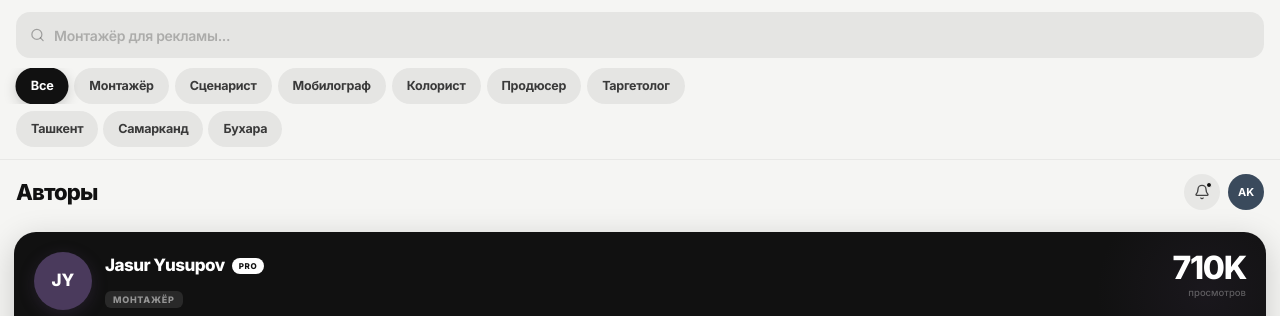
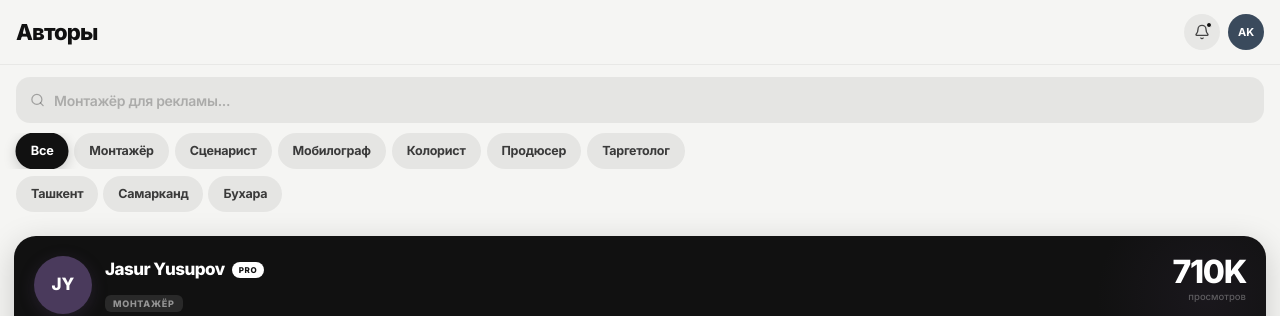
Before and after one commit to d666af/creator, a Next.js app: page /creators in a window 1280 px wide. Shown: the top 316 px of the page. Built offline with nearby package versions, Linux system fonts and the light colour scheme.

Commit message:
Авторы: app bar fixed, search+filters scroll with content
Title/bell/avatar are now position:fixed at top. Search input and
filter chips scroll with the page content.

https://claude.ai/code/session_01RoK5eG2PXpCqnuoe5TNRwv

```diff
--- a/app/creators/page.tsx
+++ b/app/creators/page.tsx
@@ -221,13 +221,31 @@ export default function CreatorsPage() {
   return (
     <div style={{ background: '#F5F5F3', minHeight: '100vh', paddingBottom: 100, paddingTop: headerH }}>
 
-      {/* ── Fixed search + filters ── */}
+      {/* ── Fixed app bar (title + bell + avatar) ── */}
       <div ref={headerRef} style={{
         position: 'fixed', top: 0, left: 0, right: 0, zIndex: 20,
         background: 'rgba(245,245,243,0.94)',
         backdropFilter: 'blur(16px)', WebkitBackdropFilter: 'blur(16px)',
         borderBottom: '1px solid rgba(0,0,0,0.05)',
       }}>
+        <div style={{ display: 'flex', alignItems: 'center', justifyContent: 'space-between', padding: '14px 16px 14px' }}>
+          <span style={{ fontSize: 22, fontWeight: 900, color: '#111', letterSpacing: '-0.04em' }}>Авторы</span>
+          <div style={{ display: 'flex', alignItems: 'center', gap: 8 }}>
+            {(activeCount > 0 || query) && (
+              <button onClick={resetAll} style={{ display: 'flex', alignItems: 'center', gap: 4, fontSize: 11.5, fontWeight: 600, color: '#555', background: 'rgba(0,0,0,0.07)', border: 'none', cursor: 'pointer', padding: '5px 10px 5px 8px', borderRadius: 100 }}>
+                <X size={11} strokeWidth={2.5} /> Сброс
+              </button>
+            )}
+            <button style={{ width: 36, height: 36, borderRadius: '50%', border: 'none', background: 'rgba(0,0,0,0.06)', display: 'flex', alignItems: 'center', justifyContent: 'center', cursor: 'pointer', position: 'relative' }}>
+              <Bell size={16} color="#444" />
+              <div style={{ position: 'absolute', top: 8, right: 8, width: 6, height: 6, borderRadius: '50%', background: '#0D0D0D', border: '1.5px solid #F5F5F3' }} />
+            </button>
+            <div style={{ width: 36, height: 36, borderRadius: '50%', background: '#3A4A5C', display: 'flex', alignItems: 'center', justifyContent: 'center', fontSize: 11, fontWeight: 700, color: '#fff', cursor: 'pointer' }}>AK</div>
+          </div>
+        </div>
+      </div>
+
+      {/* ── Scrollable: search + filters + cards ── */}
       {/* Search input */}
       <div style={{ padding: '12px 16px 10px' }}>
         <div style={{ position: 'relative', height: 46 }}>
@@ -239,7 +257,6 @@ export default function CreatorsPage() {
             placeholder=""
             style={{ position: 'absolute', inset: 0, width: '100%', height: '100%', padding: '0 40px 0 38px', fontSize: 14, fontWeight: 600, letterSpacing: '-0.02em', color: '#111', background: 'rgba(0,0,0,0.065)', border: 'none', borderRadius: 14, outline: 'none', caretColor: '#111' }}
           />
-            {/* Animated placeholder */}
           {!query && (
             <div style={{ position: 'absolute', left: 38, right: 40, top: 0, bottom: 0, display: 'flex', alignItems: 'center', pointerEvents: 'none', overflow: 'hidden' }}>
               <style>{`@keyframes crPHIn { from { opacity:0; transform:translateY(5px) } to { opacity:1; transform:translateY(0) } }`}</style>
@@ -274,24 +291,6 @@ export default function CreatorsPage() {
           ))}
         </div>
       </div>
-      </div>
-
-      {/* ── Scrollable header (title + actions) ── */}
-      <div style={{ display: 'flex', alignItems: 'center', justifyContent: 'space-between', padding: '14px 16px 10px' }}>
-        <span style={{ fontSize: 22, fontWeight: 900, color: '#111', letterSpacing: '-0.04em' }}>Авторы</span>
-        <div style={{ display: 'flex', alignItems: 'center', gap: 8 }}>
-          {(activeCount > 0 || query) && (
-            <button onClick={resetAll} style={{ display: 'flex', alignItems: 'center', gap: 4, fontSize: 11.5, fontWeight: 600, color: '#555', background: 'rgba(0,0,0,0.07)', border: 'none', cursor: 'pointer', padding: '5px 10px 5px 8px', borderRadius: 100 }}>
-              <X size={11} strokeWidth={2.5} /> Сброс
-            </button>
-          )}
-          <button style={{ width: 36, height: 36, borderRadius: '50%', border: 'none', background: 'rgba(0,0,0,0.06)', display: 'flex', alignItems: 'center', justifyContent: 'center', cursor: 'pointer', position: 'relative' }}>
-            <Bell size={16} color="#444" />
-            <div style={{ position: 'absolute', top: 8, right: 8, width: 6, height: 6, borderRadius: '50%', background: '#0D0D0D', border: '1.5px solid #F5F5F3' }} />
-          </button>
-          <div style={{ width: 36, height: 36, borderRadius: '50%', background: '#3A4A5C', display: 'flex', alignItems: 'center', justifyContent: 'center', fontSize: 11, fontWeight: 700, color: '#fff', cursor: 'pointer' }}>AK</div>
-        </div>
-      </div>
 
       {/* ── Cards ── */}
       <div
```
Lines whose indentation alone changed are shown as unchanged.
